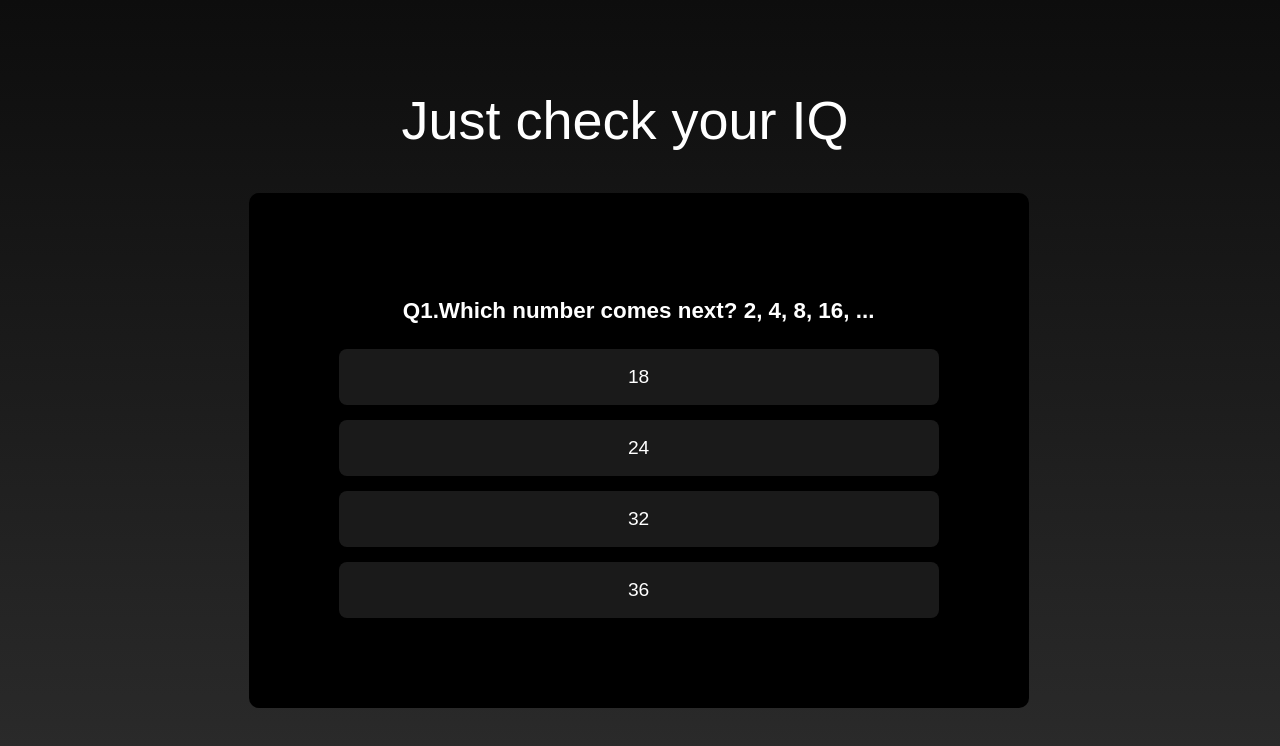
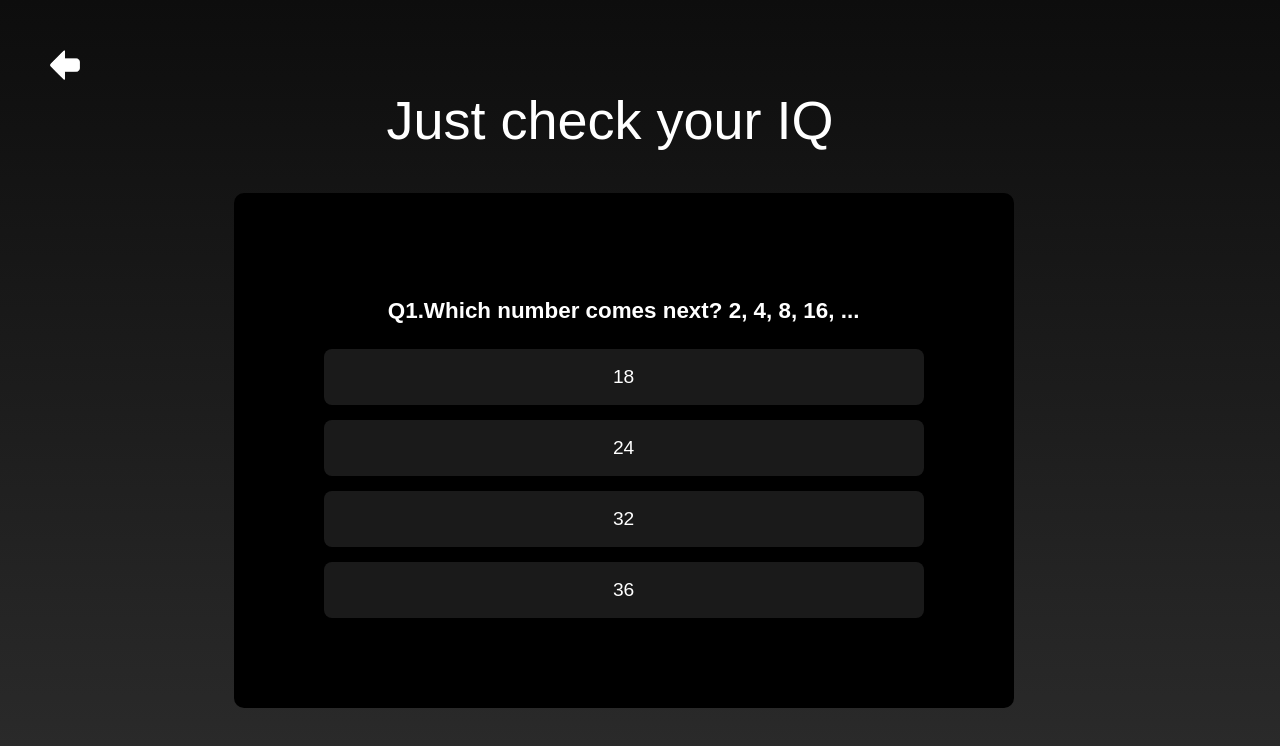
Before and after one commit to haniyasherine/useless-hairo, a plain HTML site: page iqtest.html in a window 1280 px wide. Drawn offline with Linux system fonts and the light colour scheme.

Commit message:
Update iqtest.css
style: fix arrow button at the top left corner

```diff
--- a/iqtest.css
+++ b/iqtest.css
@@ -62,7 +62,7 @@ h1 {
 }
 .arrow img {
     width: 30px;
-    position: relative;
-    bottom: 320px;
-    right: 340px;
+    position: fixed;
+    top: 50px;
+    left: 50px;
 }
```
